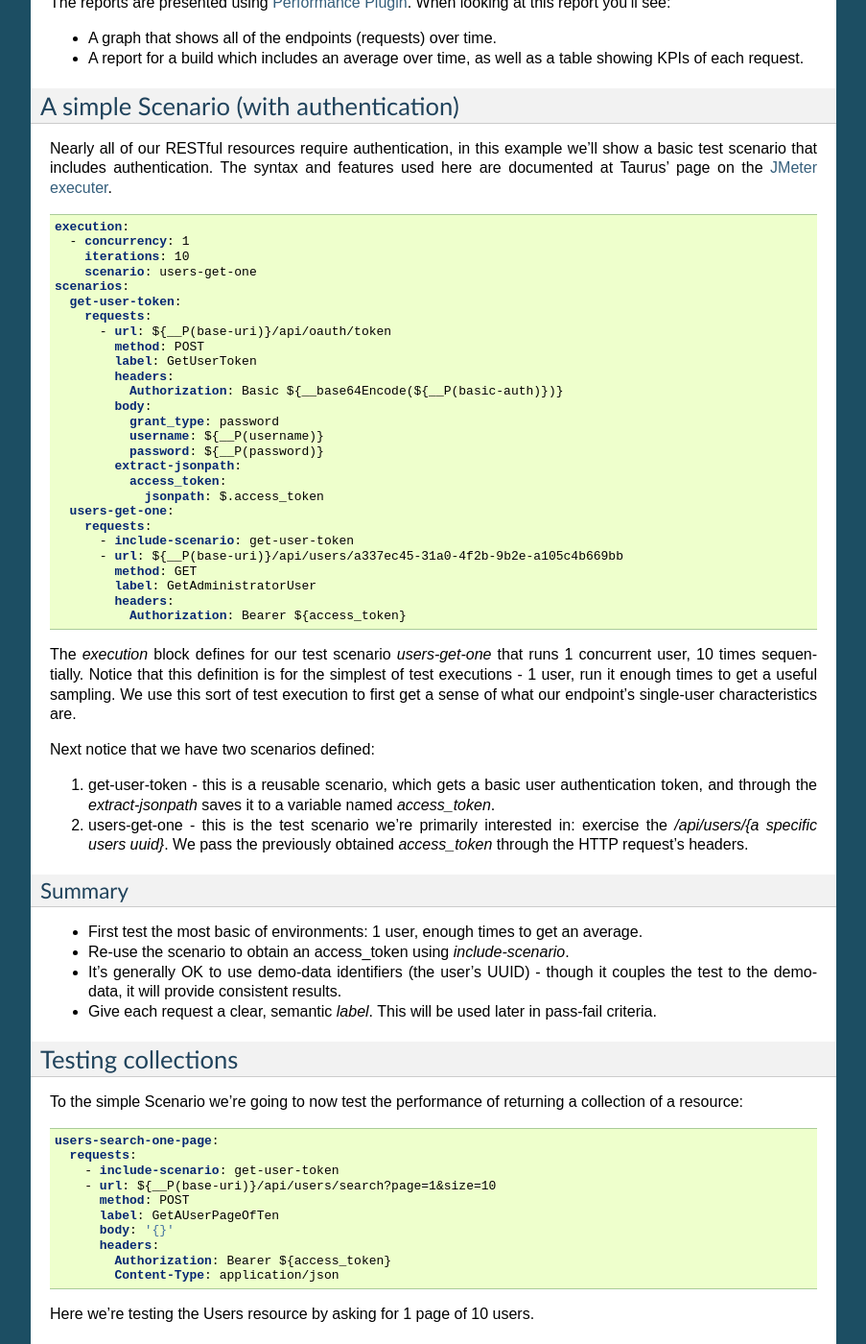
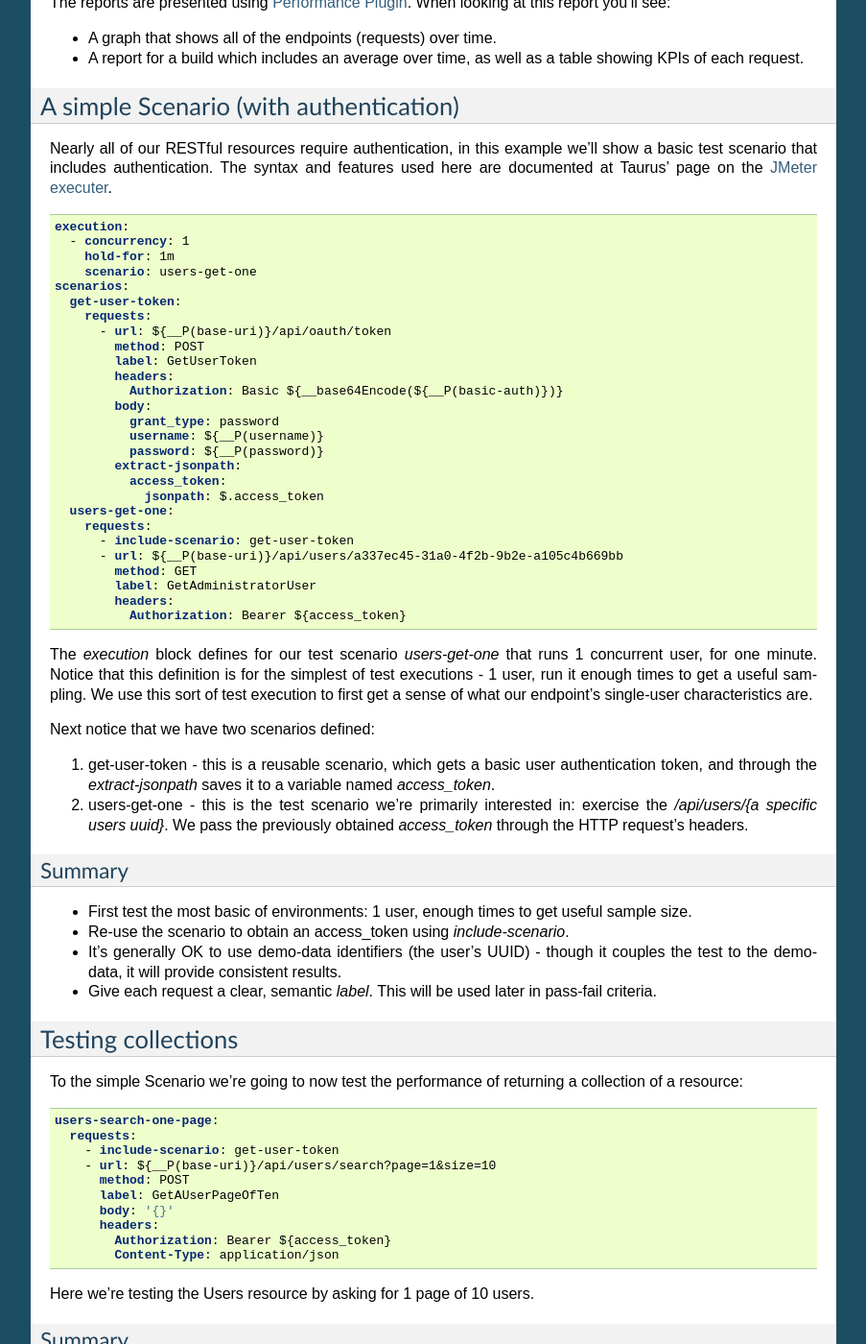
Before and after one commit to OpenLMIS/openlmis-ref-distro, a Sphinx documentation site: the page built from docs/source/conventions/performance.rst, in a window 1280 px wide and 1400 px high, scrolled down 960 px. Shown: the whole window at 96% size, without its empty margins (198-1101 px from the left). Built offline with Sphinx 7.4.7, drawn with Linux system fonts in a browser that asks for light colours; pages that are not in the unit, such as notebooks, are missing from menus; some of the changed text lies outside the part shown.

Commit message:
change guidance from iterations to hold-for
We're now at a place where using hold-for makes more sense than using iterations.  Iterations is problematic for the test writer to judge how many is a useful sample size, especially for things like p90.  We've also cleared away some tech debt that means using hold-for for short periods of times makes a lot of sense for performance testing as well as stress testing.

```diff
--- a/docs/source/conventions/performance.rst
+++ b/docs/source/conventions/performance.rst
@@ -78,7 +78,7 @@ features used here are documented at Taurus' page on the `JMeter executer`_.
 
   execution:
     - concurrency: 1
-      iterations: 10
+      hold-for: 1m
       scenario: users-get-one
   scenarios:
     get-user-token:
@@ -105,7 +105,7 @@ features used here are documented at Taurus' page on the `JMeter executer`_.
             Authorization: Bearer ${access_token}
 
 The `execution` block defines for our test scenario `users-get-one` that runs
-1 concurrent user, 10 times sequentially.  Notice that this definition is for
+1 concurrent user, for one minute.  Notice that this definition is for
 the simplest of test executions - 1 user, run it enough times to get a useful
 sampling.  We use this sort of test execution to first get a sense of what our
 endpoint's single-user characteristics are.
@@ -122,8 +122,8 @@ Next notice that we have two scenarios defined:
 Summary
 ^^^^^^^^
 
-* First test the most basic of environments:  1 user, enough times to get an
-  average.
+* First test the most basic of environments:  1 user, enough times to get useful
+  sample size.
 * Re-use the scenario to obtain an access_token using `include-scenario`.
 * It's generally OK to use demo-data identifiers (the user's UUID) - though it
   couples the test to the demo-data, it will provide consistent results.
@@ -290,7 +290,7 @@ The stress testing here introduces important changes in our `execution` block:
       scenario: get-user-token
 
 Instead of defining 1 user, here we'll have 10 concurrent ones.  Instead of
-running the test 10 times, we're going to run the test as many times as we
+running the test for 1 minute, we're going to run the test as many times as we
 can for 2 minutes.  For further options see the Taurus' `Execution doc`_.
 
 When stress testing, it's important to remember that too much simply isn't
```
